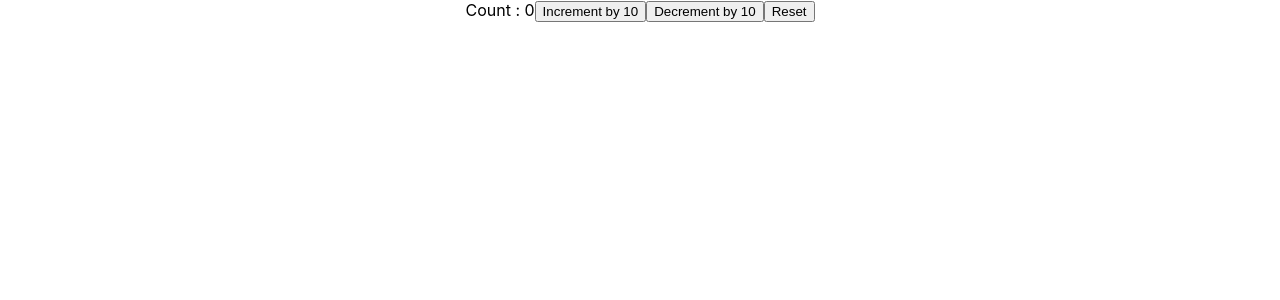
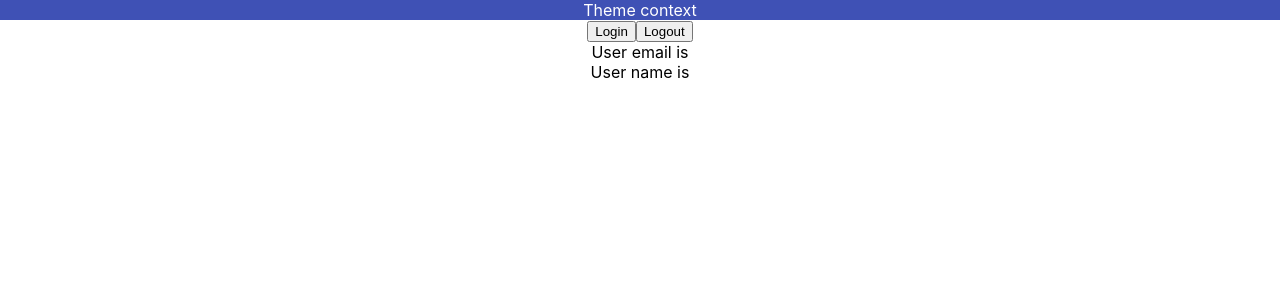
Before and after one commit to abdelrahman-gad/react_typescript_basics, a React (Create React App) app: page / in a window 1280 px wide. Shown: the top 300 px of the page. Built offline with nearby package versions, Linux system fonts and the light colour scheme.

Commit message:
useContext hook

```diff
--- a/src/App.tsx
+++ b/src/App.tsx
@@ -10,13 +10,21 @@ import './App.css';
 // import Input from './components/Input';
 // import Container from './components/Container';
 // import LoggedIn from './components/state/LoggedIn';
-import Counter from './components/state/Counter';
+// import Counter from './components/state/Counter';
+import {ThemeContextProvider} from './components/context/ThemeContext';
+import {Box} from './components/context/Box';
+import {UserContextProvider} from './components/context/UserContext';
+import {User} from './components/context/User';
 function App() {
 
 
   return (
     <div className="App">
-    <Counter />
+     <ThemeContextProvider>
+       <Box />
+     </ThemeContextProvider>
+
+     <UserContextProvider> <User /> </UserContextProvider>
     </div>
   );
 }
--- /dev/null
+++ b/src/components/context/Box.tsx
@@ -0,0 +1,11 @@
+import { useContext } from "react"
+import { ThemeContext } from "./ThemeContext";
+export const Box = () => {
+    const theme = useContext(ThemeContext);
+    return <div style={
+        {
+            backgroundColor: theme.primary.main,
+            color: theme.primary.text
+        }
+    }> Theme context</div>
+}
--- /dev/null
+++ b/src/components/context/ThemeContext.tsx
@@ -0,0 +1,12 @@
+import {createContext} from 'react';
+import {theme} from './theme';
+
+type ThemeContextProviderProps  = {
+    children:React.ReactNode
+ }
+
+export const ThemeContext = createContext(theme);
+
+export const ThemeContextProvider = ({children}:ThemeContextProviderProps)=>{
+     return <ThemeContext.Provider value={theme}>{children}</ThemeContext.Provider>
+}
--- /dev/null
+++ b/src/components/context/User.tsx
@@ -0,0 +1,28 @@
+import { useContext } from 'react';
+import { UserContext } from './UserContext';
+
+export const User = () => {
+    const userContext = useContext(UserContext);
+    const handleLogin = () => {
+        console.log('handleLogin');
+        if (userContext) {
+            userContext.setUser({ name: "John", email: "john@gmail.com" });
+        }
+    }
+
+
+    const handleLogout = () => {
+        if (userContext) {
+            userContext.setUser(null);
+        }
+    }
+
+    return (
+        <div>
+            <button onClick={handleLogin} >Login</button>
+            <button onClick={handleLogout} >Logout</button>
+            <div>User email is {userContext?.user?.name} </div>
+            <div>User name is {userContext?.user?.email} </div>
+        </div>
+    );
+}
--- /dev/null
+++ b/src/components/context/UserContext.tsx
@@ -0,0 +1,22 @@
+import { createContext, useState } from 'react';
+
+export type AuthUser = {
+    name: string,
+    email: string
+}
+type UserContextProviderProps = {
+    children: React.ReactNode
+}
+type UserContextType = {
+    user: AuthUser | null,
+    setUser: React.Dispatch<React.SetStateAction<AuthUser | null>>
+}
+
+export const UserContext = createContext<UserContextType|null>(null);
+
+export const UserContextProvider = ({ children }: UserContextProviderProps) => {
+
+    const [user, setUser] = useState<AuthUser | null>(null);
+
+    return <UserContext.Provider value={{ user, setUser }}>{children}</UserContext.Provider>
+}
--- /dev/null
+++ b/src/components/context/theme.ts
@@ -0,0 +1,10 @@
+export const theme = {
+    primary:{
+        main:'#3f51b5',
+        text:'#fff'
+    },
+    secondary:{
+        main:'#f50057',
+        text:'#fff'
+    }
+}
```
